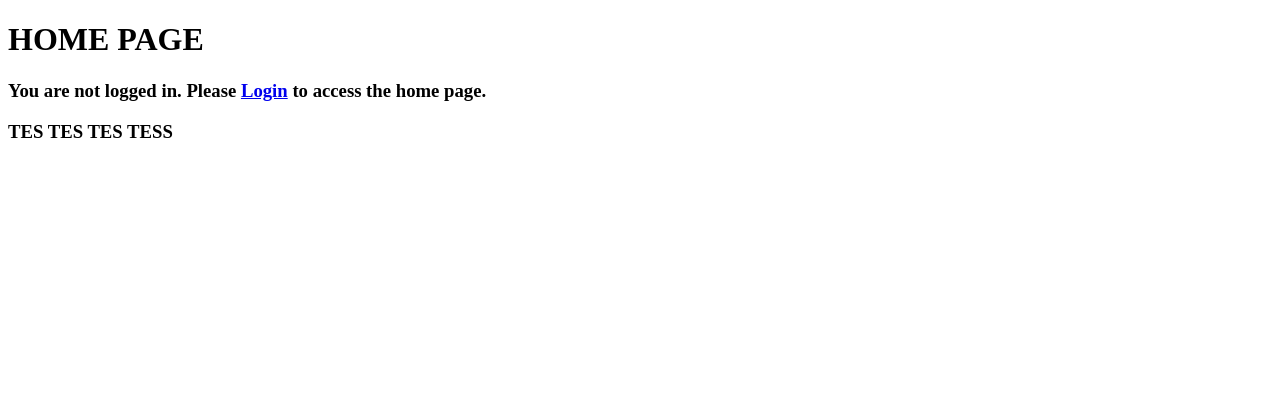
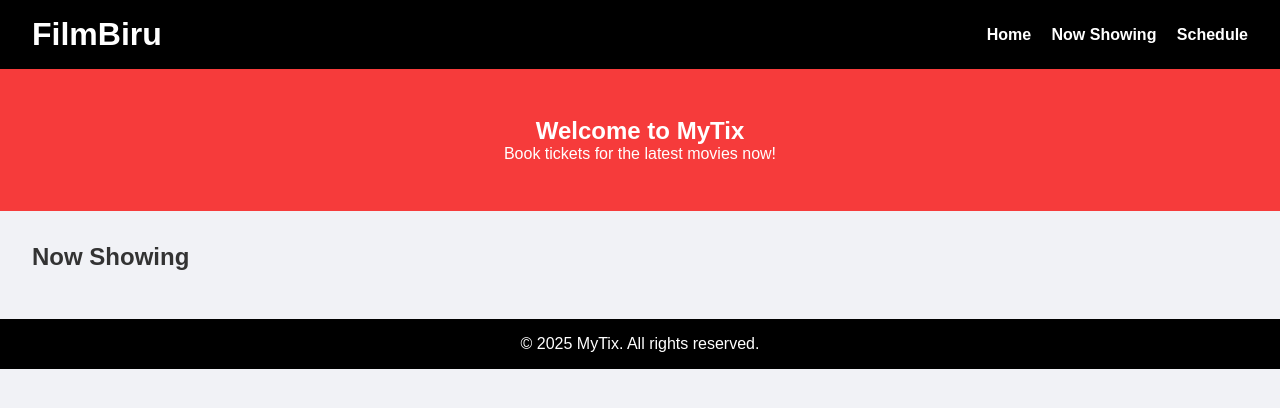
Before and after one commit to mikhael268/UAS_2, a Flask app: page / in a window 1280 px wide. Shown: the top 408 px of the page. Run offline with Flask 3, Linux system fonts and the light colour scheme; some libraries are stand-ins or nearby versions.

Commit message:
sementara css halaam depan

```diff
--- a/group_1/static/halama_depan.css
+++ b/group_1/static/halama_depan.css
@@ -0,0 +1,101 @@
+* {
+  margin: 0;
+  padding: 0;
+  box-sizing: border-box;
+}
+
+body {
+  font-family: Arial, sans-serif;
+  background-color: #f1f2f6;
+  color: #333;
+}
+
+header {
+  background-color: #000;
+  padding: 1rem 2rem;
+  color: #fff;
+  display: flex;
+  justify-content: space-between;
+  align-items: center;
+}
+
+nav a {
+  color: #fff;
+  margin-left: 1rem;
+  text-decoration: none;
+  font-weight: bold;
+}
+
+.banner {
+  background-color: #f63b3b;
+  color: white;
+  padding: 3rem 2rem;
+  text-align: center;
+}
+
+section {
+  padding: 2rem;
+}
+
+.movies {
+  display: grid;
+  grid-template-columns: repeat(auto-fill, minmax(250px, 1fr));
+  gap: 1.5rem;
+  margin-top: 1rem;
+}
+
+.movie-card {
+  background: white;
+  border-radius: 8px;
+  box-shadow: 0 2px 6px rgba(0,0,0,0.1);
+  overflow: hidden;
+  transition: transform 0.2s;
+}
+
+.movie-card:hover {
+  transform: translateY(-5px);
+}
+
+.movie-card img {
+  width: 100%;
+  height: auto;
+}
+
+.movie-info {
+  padding: 1rem;
+}
+
+.movie-info h4 {
+  margin-bottom: 0.5rem;
+}
+
+.genre {
+  font-size: 0.9rem;
+  color: #666;
+}
+
+.showtimes span {
+  background-color: #e0e0e0;
+  padding: 5px 10px;
+  border-radius: 5px;
+  margin-right: 5px;
+  display: inline-block;
+  margin-top: 5px;
+}
+
+.movie-info button {
+  margin-top: 1rem;
+  background-color: #2563eb;
+  color: white;
+  border: none;
+  padding: 10px 20px;
+  border-radius: 5px;
+  cursor: pointer;
+}
+
+footer {
+  background-color: #000;
+  color: #fff;
+  padding: 1rem;
+  text-align: center;
+}
--- a/group_1/templates/halaman_depan.html
+++ b/group_1/templates/halaman_depan.html
@@ -1,17 +1,36 @@
+<!-- File: index.html -->
 <!DOCTYPE html>
 <html lang="en">
 <head>
-    <meta charset="UTF-8">
-    <title>Halaman Depan</title>
+  <meta charset="UTF-8" />
+  <meta name="viewport" content="width=device-width, initial-scale=1.0" />
+  <title>MyTix - Movie Booking</title>
+  <link rel="stylesheet" href="../static/halama_depan.css" />
 </head>
 <body>
-    <h1>HOME PAGE</h1>
-    {% if username %}
-       <h3>Welcome, {{ username }}!</h3>
-       <a href="/logout">Logout</a>
-    {% else %}
-       <h3>You are not logged in. Please <a href="/login">Login</a> to access the home page.</h3>
-    {% endif %}
-    <h3>TES TES TES TESS </h3>
+  <header>
+    <h1>FilmBiru</h1>
+    <nav>
+      <a href="#">Home</a>
+      <a href="#NowShowing">Now Showing</a>
+      <a href="#Schedule">Schedule</a>
+    </nav>
+  </header>
+
+  <section class="banner">
+    <h2>Welcome to MyTix</h2>
+    <p>Book tickets for the latest movies now!</p>
+  </section>
+
+  <section id="NowShowing">
+    <h2>Now Showing</h2>
+    <div class="movies"></div>
+  </section>
+
+  <footer>
+    <p>&copy; 2025 MyTix. All rights reserved.</p>
+  </footer>
+
+  <script src="script.js"></script>
 </body>
 </html>
```
